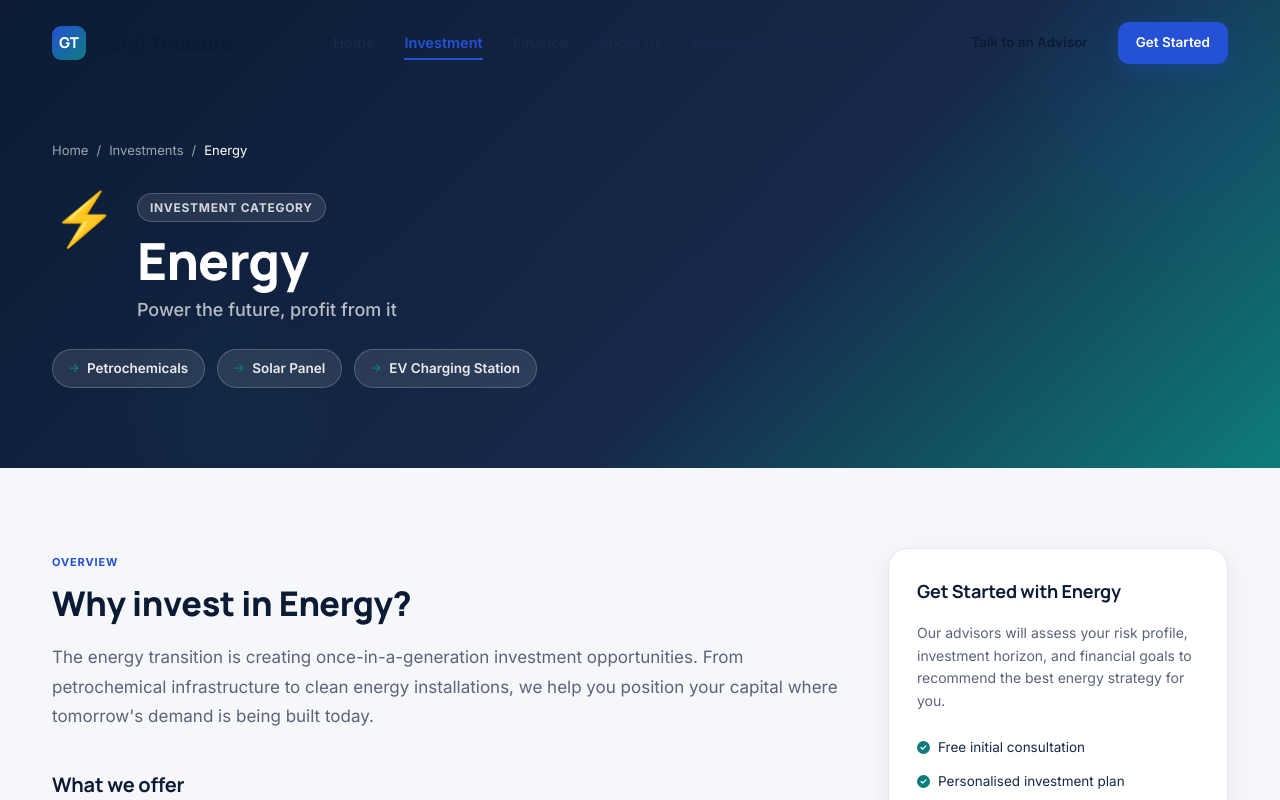
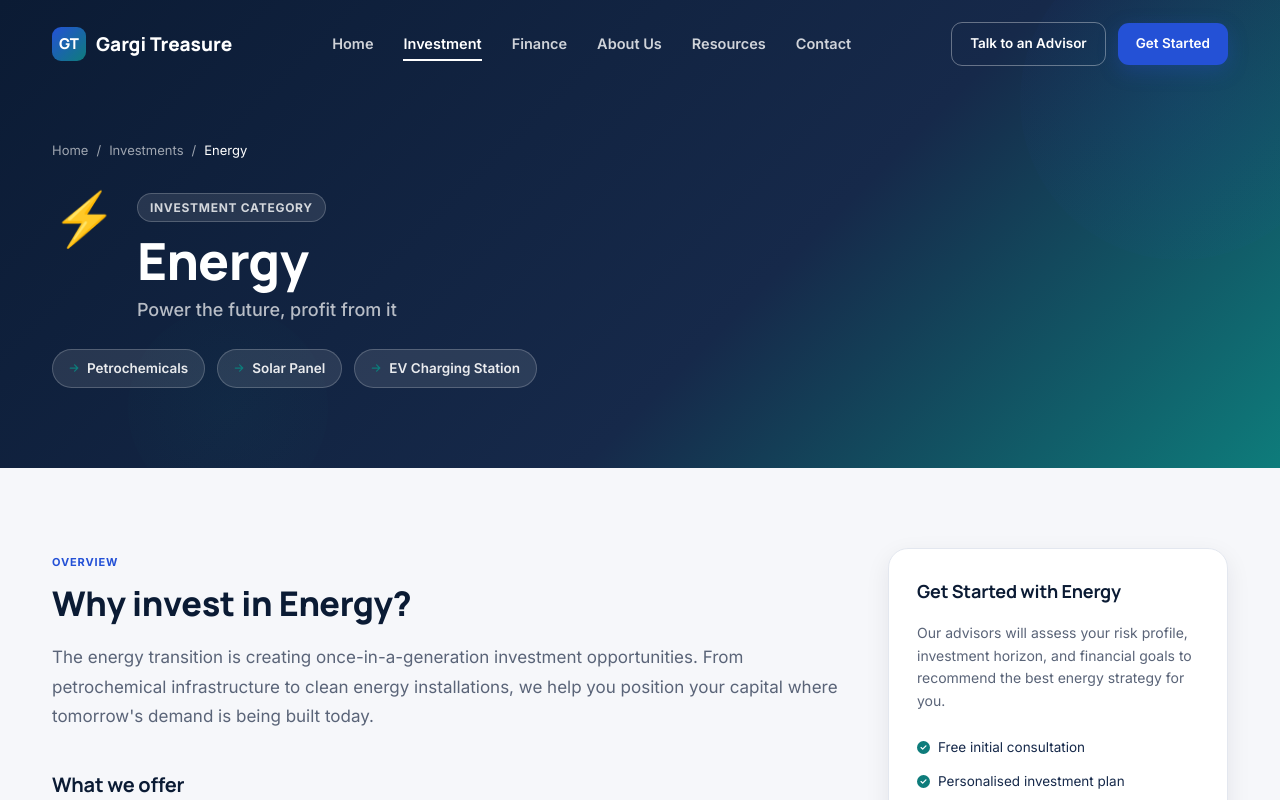
Before and after one commit to Saroj-kumar-Sahoo5524/gargitreasure, a Next.js app: page /investments/energy in a window 1280 px wide. Shown: the top 800 px of the page. Built offline with nearby package versions, Linux system fonts and the light colour scheme.

Commit message:
feat: create Navbar component for layout navigation

```diff
--- a/components/layout/Navbar.tsx
+++ b/components/layout/Navbar.tsx
@@ -21,16 +21,39 @@ const desktopNavItems = [
 const mobileLinks = desktopNavItems;
 
 /**
+ * Pages whose hero sections have a DARK background —
+ * navbar must use white text when NOT yet scrolled on these routes.
+ */
+const DARK_HERO_ROUTES = [
+  '/investments',
+  '/finance',
+  '/about',
+  '/resources',
+  '/contact',
+  '/solutions',
+  '/loans',
+];
+
+/**
  * Sticky navigation bar.
- * - Frosted-glass background past 40 px scroll via useScrolled()
- * - Investment and Finance are plain links that navigate to their landing pages
- * - Desktop: logo + nav links + CTA buttons
- * - Mobile (<900 px): logo + hamburger → MobileMenu overlay
+ *
+ * Colour logic:
+ * - On pages with dark hero AND not yet scrolled → transparent bg, white text
+ * - On the home page (light hero) OR after scrolling → frosted-glass white bg, dark text
+ * - Active link is highlighted in royal blue regardless
  */
 export function Navbar() {
   const scrolled = useScrolled();
   const { isOpen, open, close } = useMobileMenu();
   const pathname = usePathname();
+
+  /** True when the current page has a dark hero section */
+  const isDarkHero = DARK_HERO_ROUTES.some(
+    (route) => pathname === route || pathname.startsWith(route + '/')
+  );
+
+  /** Show white (transparent) style when on a dark-hero page and not yet scrolled */
+  const useWhiteNav = isDarkHero && !scrolled;
 
   return (
     <>
@@ -38,15 +61,20 @@ export function Navbar() {
         id="nav"
         className={`fixed top-0 left-0 right-0 z-[1000] transition-all duration-[350ms] ease-[cubic-bezier(.2,.7,.2,1)] ${
           scrolled
-            ? 'py-[14px] bg-white/86 backdrop-blur-[14px] backdrop-saturate-[160%] shadow-[0_1px_0_rgba(11,27,52,.06),0_12px_30px_rgba(11,27,52,.06)]'
-            : 'py-[22px]'
+            ? 'py-[14px] bg-white/92 backdrop-blur-[14px] backdrop-saturate-[160%] shadow-[0_1px_0_rgba(11,27,52,.06),0_12px_30px_rgba(11,27,52,.07)]'
+            : useWhiteNav
+              ? 'py-[22px] bg-transparent'
+              : 'py-[22px] bg-transparent'
         }`}
       >
         <div className="max-w-content mx-auto px-8 flex items-center justify-between">
+
           {/* Logo */}
           <Link
             href="/"
-            className="flex items-center gap-[10px] font-heading font-extrabold text-[19px] text-ink no-underline"
+            className={`flex items-center gap-[10px] font-heading font-extrabold text-[19px] no-underline transition-colors duration-[250ms] ${
+              useWhiteNav ? 'text-white' : 'text-ink'
+            }`}
           >
             <span className="w-[34px] h-[34px] rounded-[9px] bg-gradient-to-br from-royal to-teal flex items-center justify-center text-white text-[15px] font-extrabold flex-shrink-0">
               GT
@@ -56,35 +84,80 @@ export function Navbar() {
 
           {/* Desktop nav links */}
           <nav className="hidden lg:flex items-center gap-[30px]" aria-label="Primary">
-            {desktopNavItems.map((item) => (
+            {desktopNavItems.map((item) => {
+              const isActive =
+                pathname === item.href ||
+                (item.href !== '/' && pathname.startsWith(item.href));
+
+              if (useWhiteNav) {
+                // White text on dark heroes
+                return (
                   <Link
                     key={item.label}
                     href={item.href}
-                className={`text-[14.5px] font-semibold text-ink-soft relative py-1 transition-colors duration-200 hover:text-royal after:absolute after:left-0 after:bottom-[-2px] after:h-[2px] after:w-0 after:bg-royal after:transition-[width] after:duration-[250ms] after:ease-out hover:after:w-full ${
-                  pathname === item.href ||
-                  (item.href !== '/' && pathname.startsWith(item.href))
-                    ? 'text-royal after:w-full'
-                    : ''
+                    className={`text-[14.5px] font-semibold relative py-1 transition-colors duration-200
+                      after:absolute after:left-0 after:bottom-[-2px] after:h-[2px] after:bg-white
+                      after:transition-[width] after:duration-[250ms] after:ease-out
+                      ${isActive
+                        ? 'text-white after:w-full'
+                        : 'text-white/80 hover:text-white after:w-0 hover:after:w-full'
                       }`}
                   >
                     {item.label}
                   </Link>
-            ))}
+                );
+              }
+
+              // Dark text on light bg (home page or after scroll)
+              return (
+                <Link
+                  key={item.label}
+                  href={item.href}
+                  className={`text-[14.5px] font-semibold relative py-1 transition-colors duration-200
+                    after:absolute after:left-0 after:bottom-[-2px] after:h-[2px] after:bg-royal
+                    after:transition-[width] after:duration-[250ms] after:ease-out
+                    ${isActive
+                      ? 'text-royal after:w-full'
+                      : 'text-ink-soft hover:text-royal after:w-0 hover:after:w-full'
+                    }`}
+                >
+                  {item.label}
+                </Link>
+              );
+            })}
           </nav>
 
           {/* Desktop CTAs */}
           <div className="hidden lg:flex items-center gap-3">
+            {useWhiteNav ? (
+              <>
+                <Link
+                  href="/contact"
+                  className="inline-flex items-center gap-[10px] px-[18px] py-[10px] rounded-[11px] font-semibold text-[13.5px] border border-white/35 text-white hover:bg-white/10 transition-all duration-200"
+                >
+                  Talk to an Advisor
+                </Link>
+                <Button variant="primary" size="sm" href="/solutions">
+                  Get Started
+                </Button>
+              </>
+            ) : (
+              <>
                 <Button variant="ghost" size="sm" href="/contact">
                   Talk to an Advisor
                 </Button>
                 <Button variant="primary" size="sm" href="/solutions">
                   Get Started
                 </Button>
+              </>
+            )}
           </div>
 
           {/* Mobile toggle */}
           <button
-            className="lg:hidden bg-none border-none text-[22px] text-ink cursor-pointer p-2"
+            className={`lg:hidden bg-transparent border-none text-[22px] cursor-pointer p-2 transition-colors duration-[250ms] ${
+              useWhiteNav ? 'text-white' : 'text-ink'
+            }`}
             id="navToggle"
             onClick={open}
             aria-label="Open menu"
```
Also changed, not shown: 1 other file (tests, documents, lock files or other folders). Lines whose indentation alone changed are shown as unchanged.
